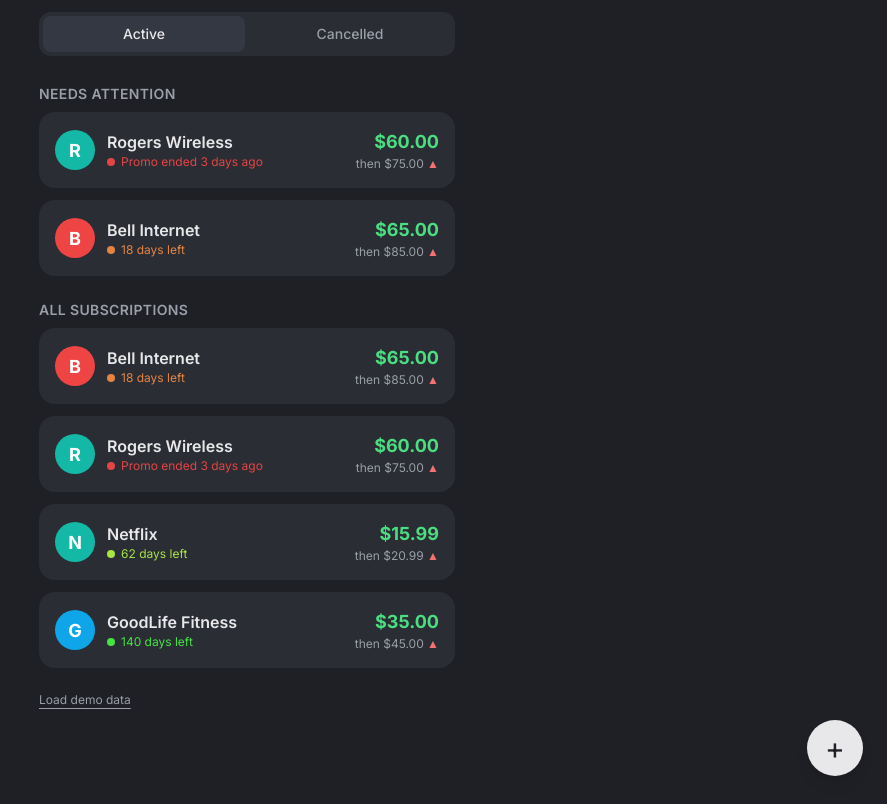
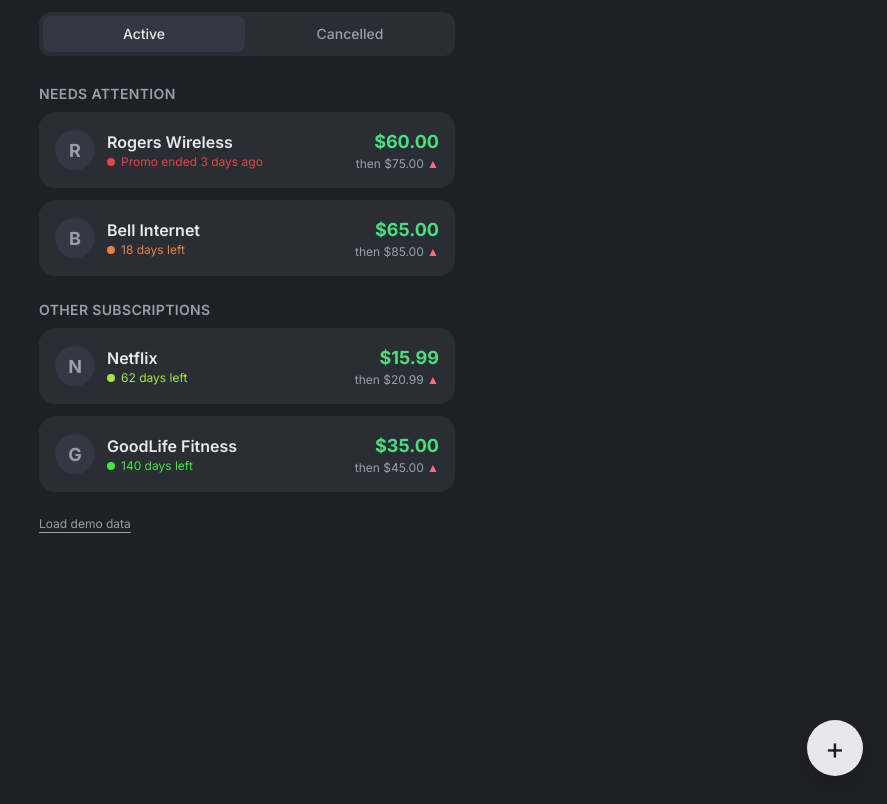
Before and after one commit to erotavlas/promo_cliff_alert, a Next.js app: page / in a window 1280 px wide. Both pictures are taken after a click on the button "or load demo data". Shown: the whole page, without its empty margins (393-1280 px from the left). Built offline with nearby package versions, Linux system fonts and the light colour scheme.

Commit message:
Show each subscription once and use neutral brand icons
Co-Authored-By: Claude Sonnet 5.5 <noreply@anthropic.com>

```diff
--- a/app/page.tsx
+++ b/app/page.tsx
@@ -12,6 +12,10 @@ export default function ActivePage() {
   const attention = active
     .filter((s) => needsAttention(s))
     .sort((a, b) => daysLeft(a.promoEndDate) - daysLeft(b.promoEndDate));
+
+  // Each subscription appears once: in "Needs attention" or in the list below it.
+  const attentionIds = new Set(attention.map((s) => s.id));
+  const others = active.filter((s) => !attentionIds.has(s.id));
 
   const loadDemo = () => addMany(sampleSubscriptions());
 
@@ -42,13 +46,13 @@ export default function ActivePage() {
               </div>
             </section>
           )}
-          {active.length > 0 && (
+          {others.length > 0 && (
             <section>
               <h2 className="mb-2 text-sm font-semibold uppercase tracking-wide text-muted">
-                All subscriptions
+                {attention.length > 0 ? "Other subscriptions" : "All subscriptions"}
               </h2>
               <div className="space-y-3">
-                {active.map((s) => (
+                {others.map((s) => (
                   <SubscriptionRow key={s.id} sub={s} />
                 ))}
               </div>
--- a/components/BrandIcon.tsx
+++ b/components/BrandIcon.tsx
@@ -1,21 +1,5 @@
-const COLORS = [
-  "#6366f1",
-  "#0ea5e9",
-  "#14b8a6",
-  "#f59e0b",
-  "#ec4899",
-  "#8b5cf6",
-  "#ef4444",
-  "#22c55e",
-];
-
-function hash(s: string): number {
-  let h = 0;
-  for (const ch of s) h = (h * 31 + ch.charCodeAt(0)) >>> 0;
-  return h;
-}
-
-// Letter circle for now; logo lookup is added in the last slice.
+// Neutral letter circle: green to red is reserved for the status signal, so the icon never competes with it.
+// Logo lookup is added in the last slice.
 export default function BrandIcon({
   name,
   size = 40,
@@ -27,13 +11,8 @@ export default function BrandIcon({
   return (
     <span
       aria-hidden
-      className="flex shrink-0 items-center justify-center rounded-full font-bold text-white"
-      style={{
-        width: size,
-        height: size,
-        fontSize: size * 0.45,
-        background: COLORS[hash(name) % COLORS.length],
-      }}
+      className="flex shrink-0 items-center justify-center rounded-full bg-card-hi font-bold text-muted"
+      style={{ width: size, height: size, fontSize: size * 0.45 }}
     >
       {letter}
     </span>
--- a/devpost/checklist.md
+++ b/devpost/checklist.md
@@ -81,7 +81,7 @@ Build mode: fast
 
 ## Hands-on Checkpoints
 
-- [ ] Early usable behavior explored — after slice 3 (negotiate), when the full "needs attention to what others got" journey is visible and feedback can still shape the script
+- [x] Early usable behavior explored — after slice 3 (negotiate), when the full "needs attention to what others got" journey is visible and feedback can still shape the script
 - [ ] Final kick-the-tires exploration and feedback completed
 
 ## Final Review
@@ -101,3 +101,4 @@ Reflection:
 Activity mode:
 
 ## Revisions
+- Active list shows each subscription once (needs-attention items are not repeated under "Other subscriptions"), and the letter-circle icon is neutral gray instead of multicolor — the learner found the colored icons confusing next to the green-to-red status colors and the duplicate rows confusing; this refines `prd.md > Subscription list` and `spec.md > Brand Icon`.
```
